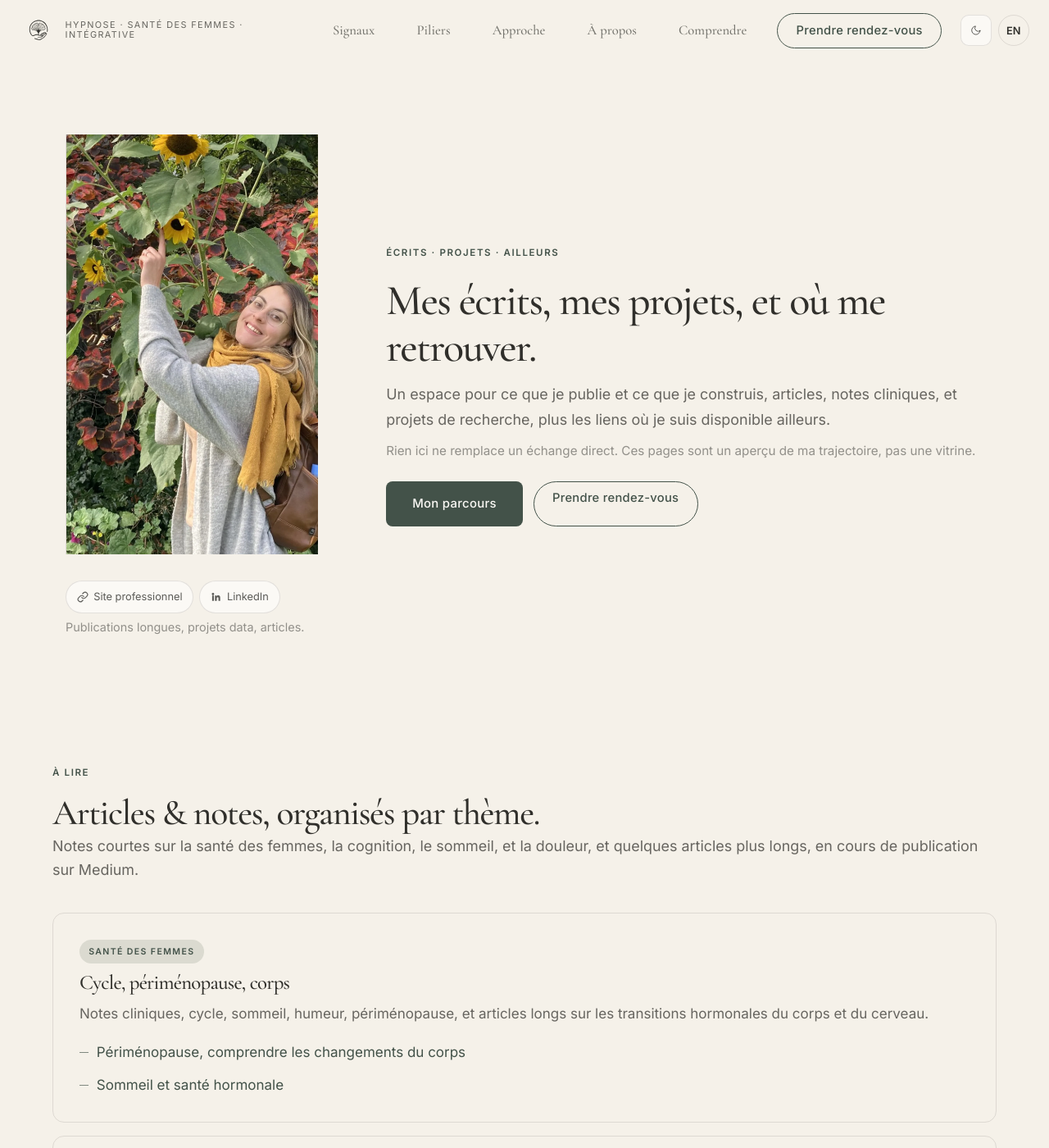
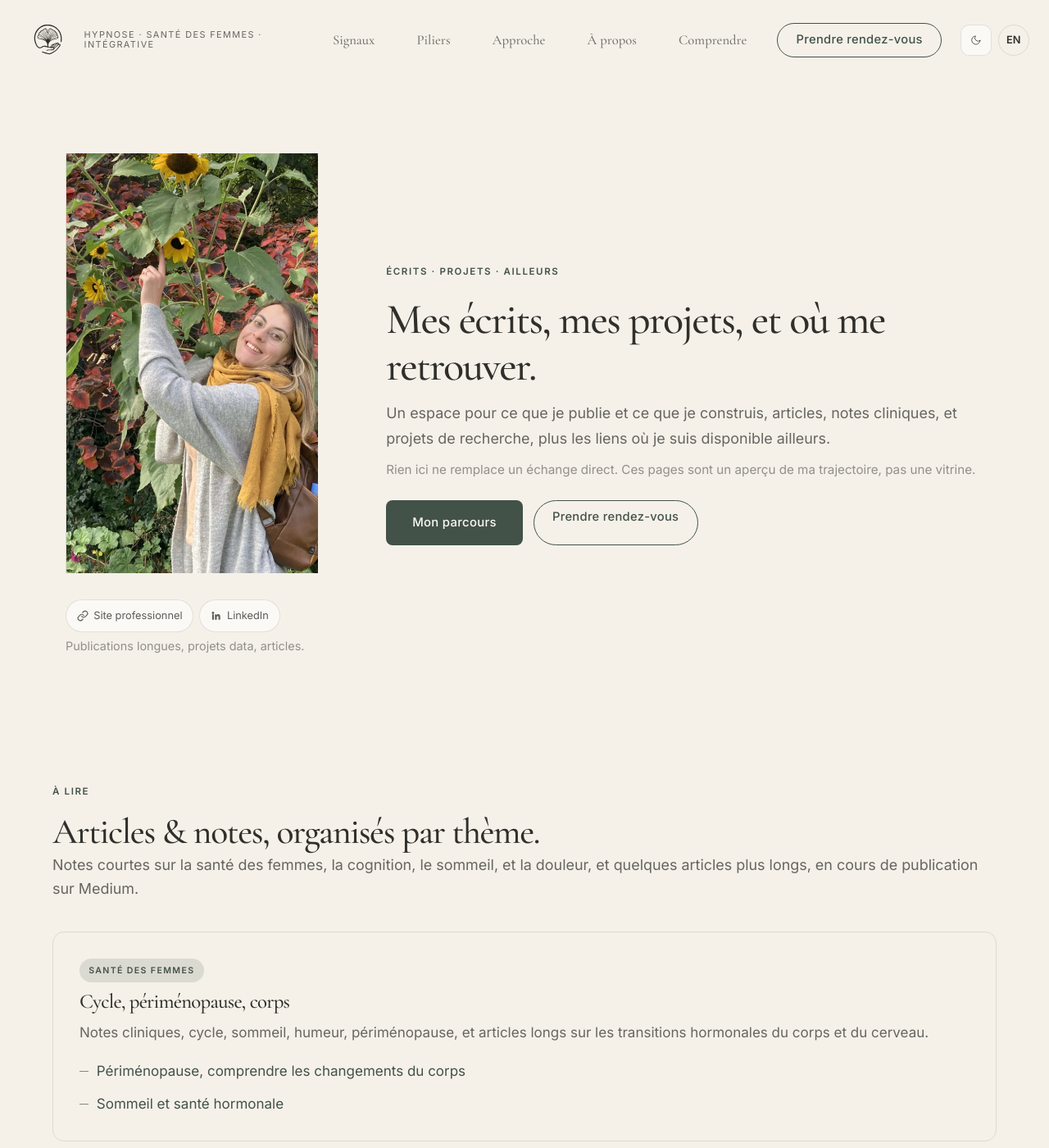
Before and after one commit to logan169/hypno-site, a Jekyll site: the page built from ecrits.md, in a window 1280 px wide and 1400 px high. Shown: the whole window at 82% size. Built offline with Jekyll 4.4.1, drawn with Linux system fonts in a browser that asks for light colours.

Commit message:
feat(logo): increase logo size by 150% (69px nav / 78px footer)

```diff
--- a/_includes/masthead.html
+++ b/_includes/masthead.html
@@ -4,7 +4,7 @@
 <header class="site-nav" id="top">
   <div class="nav-inner">
     <a class="brand" href="{{ site.baseurl }}/{% if page.lang == 'en' %}en{% else %}fr{% endif %}/loc_{{ page.loc | default: 'bc' }}/#accueil">
-      <img class="brand-mark" src="{{ site.baseurl }}/assets/img/logo.svg" width="46" height="46" alt="Marion Fechino" aria-label="Marion Fechino">
+      <img class="brand-mark" src="{{ site.baseurl }}/assets/img/logo.svg" width="69" height="69" alt="Marion Fechino" aria-label="Marion Fechino">
       <span class="brand-tag">{% if page.lang == 'en' %}Hypnotherapy · Women’s health · Integrative{% else %}Hypnose · Santé des femmes · Intégrative{% endif %}</span>
     </a>
     <nav class="nav-links" aria-label="{% if page.lang == 'en' %}Main navigation{% else %}Navigation principale{% endif %}">
--- a/assets/css/marion.css
+++ b/assets/css/marion.css
@@ -108,7 +108,7 @@ h3{font-size:clamp(1.4rem,2.2vw,1.85rem);font-weight:500;line-height:1.2;margin-
 @media(max-width:1020px){.nav-links a{padding:.28rem .5rem;font-size:.93rem}.nav-tools{gap:.35rem}.lang-toggle{min-width:36px;margin-left:.2rem}}
 
 .brand{display:flex;flex-direction:row;align-items:center;gap:.6rem;line-height:1.1}
-.brand-mark{width:46px;height:46px;flex:0 0 auto}
+.brand-mark{width:69px;height:69px;flex:0 0 auto}
 .brand-name{font-family:var(--serif);font-size:1.52rem;font-weight:600;color:var(--ink)}
 .brand-tag{font-size:.68rem;letter-spacing:.13em;text-transform:uppercase;color:var(--ink-72)}
 
@@ -553,7 +553,7 @@ html::-webkit-scrollbar{width:0;height:0;display:none}
 .section-creme{background:var(--bg-alt);padding-block:3.6rem}
 
 /* ═══ Chrome / shared ═══ */
-.footer-logo{display:block;width:52px;height:52px;margin-bottom:.65rem;border-radius:12px}
+.footer-logo{display:block;width:78px;height:78px;margin-bottom:.65rem;border-radius:12px}
 .nav-tools{display:inline-flex;align-items:center;gap:.5rem;margin-left:.4rem}
 .theme-toggle{display:inline-flex;align-items:center;justify-content:center;width:38px;height:38px;padding:.55rem .7rem;border-radius:10px;background:var(--card);border:1px solid var(--ligne);color:var(--ink-80);font-size:.85rem;letter-spacing:.05em;cursor:pointer;transition:background var(--trans),color var(--trans),border-color var(--trans)}
 .theme-toggle:hover{background:var(--sauge-pale);color:var(--ink);border-color:var(--sauge)}
```
